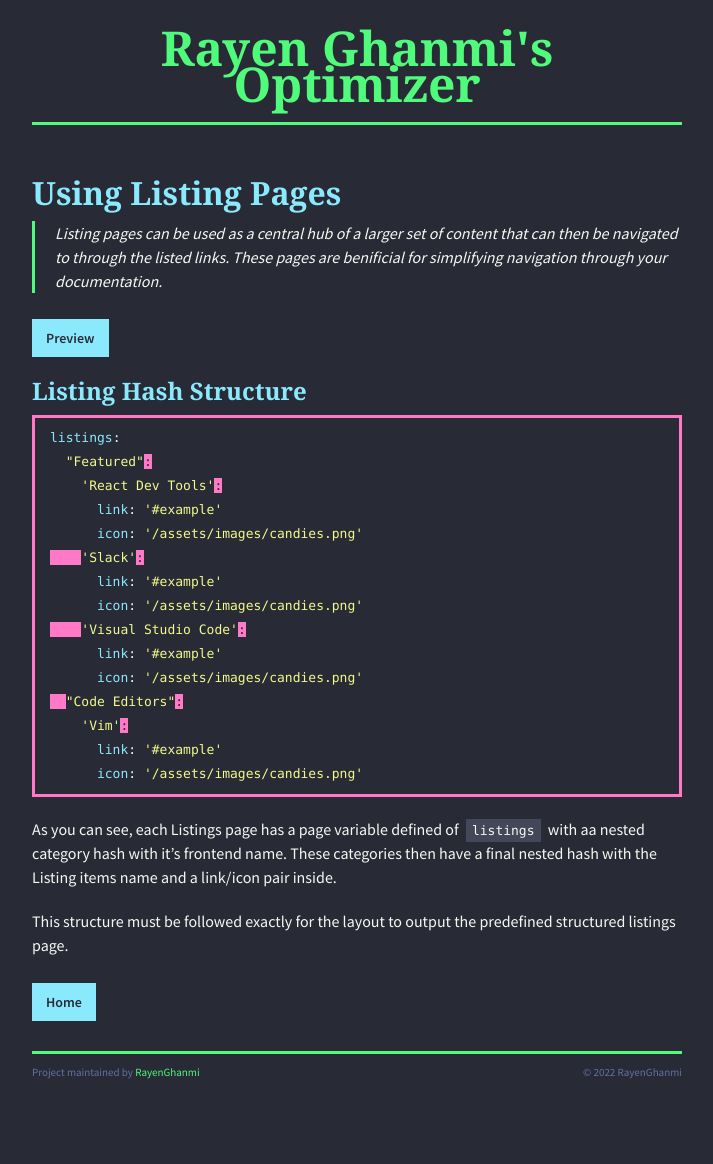
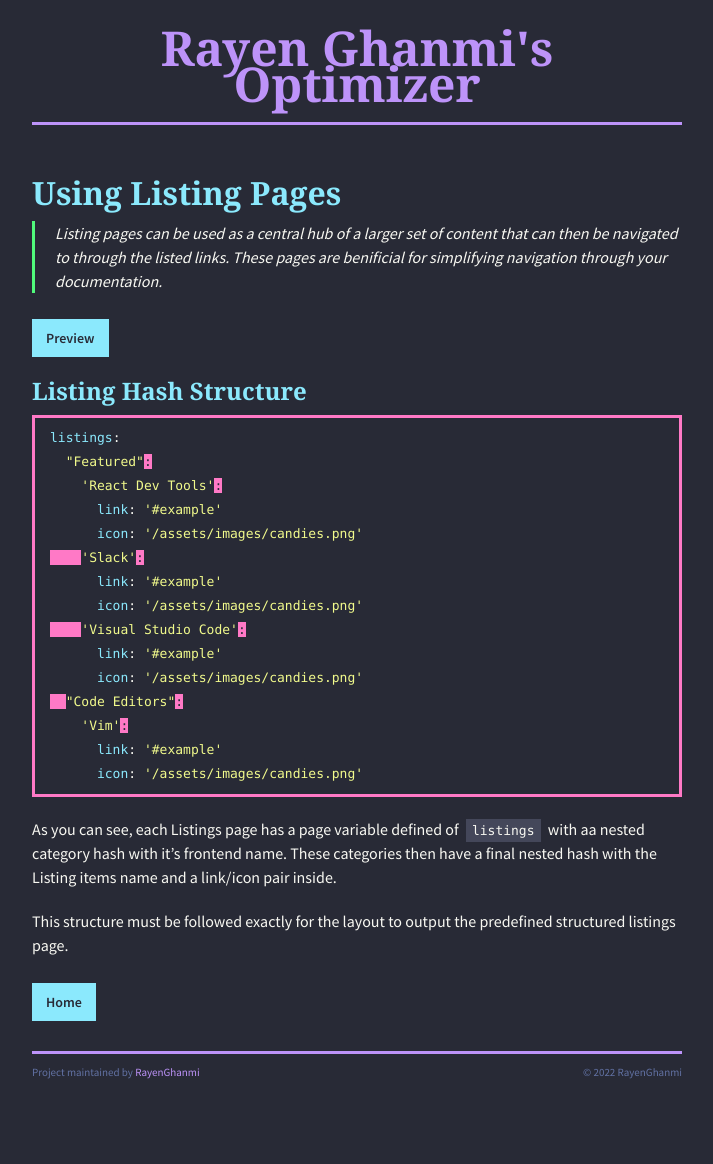
Before and after one commit to RayenGhanmi/rayenghanmi.github.io, a Jekyll site: the page built from docs/listings-pages.md, in a window 1280 px wide. Shown: the whole page, without its empty margins (283-996 px from the left). Built offline with Jekyll 4.4.1, drawn with Linux system fonts in a browser that asks for light colours; nearby versions of some CDN libraries; the repository's description, which GitHub fills in, is left out; our own code applies the rules of GitHub Pages for plain Markdown files.

Commit message:
Update jekyll-theme-dracula.scss

```diff
--- a/_sass/jekyll-theme-dracula.scss
+++ b/_sass/jekyll-theme-dracula.scss
@@ -32,7 +32,7 @@ h1, h2, h3 {
 }
 
 h1 {
-  color:$green;
+  color:$purple;
   font-size:48px;
   line-height: 52px;
 }
@@ -68,7 +68,7 @@ h6 {
 }
 
 a {
-  color:$green;
+  color:$purple;
   font-weight:400;
   text-decoration:none;
 
@@ -159,7 +159,7 @@ hr {
   outline: none;
   height: 3px;
   margin: 0 0 20px;
-  background: $green;
+  background: $purple;
 }
 
 dt {
```
